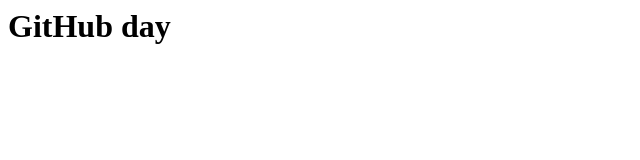
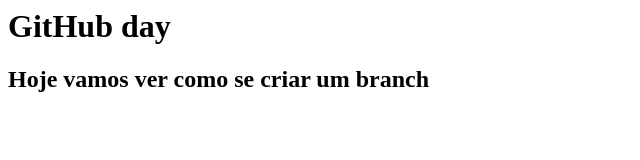
Before and after one commit to endroni/primeiroGit, a plain HTML site: page index.html in a window 1280 px wide. Shown: the whole page, without its empty margins (0-640 px from the left). Drawn offline with Linux system fonts and the light colour scheme.

Commit message:
foi adicionado um paragrafo da aula de hoje

```diff
--- a/index.html
+++ b/index.html
@@ -3,6 +3,7 @@
     </head>
 
     <body>
-	<h1>GitHub day</h1>
+    <h1>GitHub day</h1>
+    <h2>Hoje vamos ver como se criar um branch</h2>
     </body>
 </html>
```
